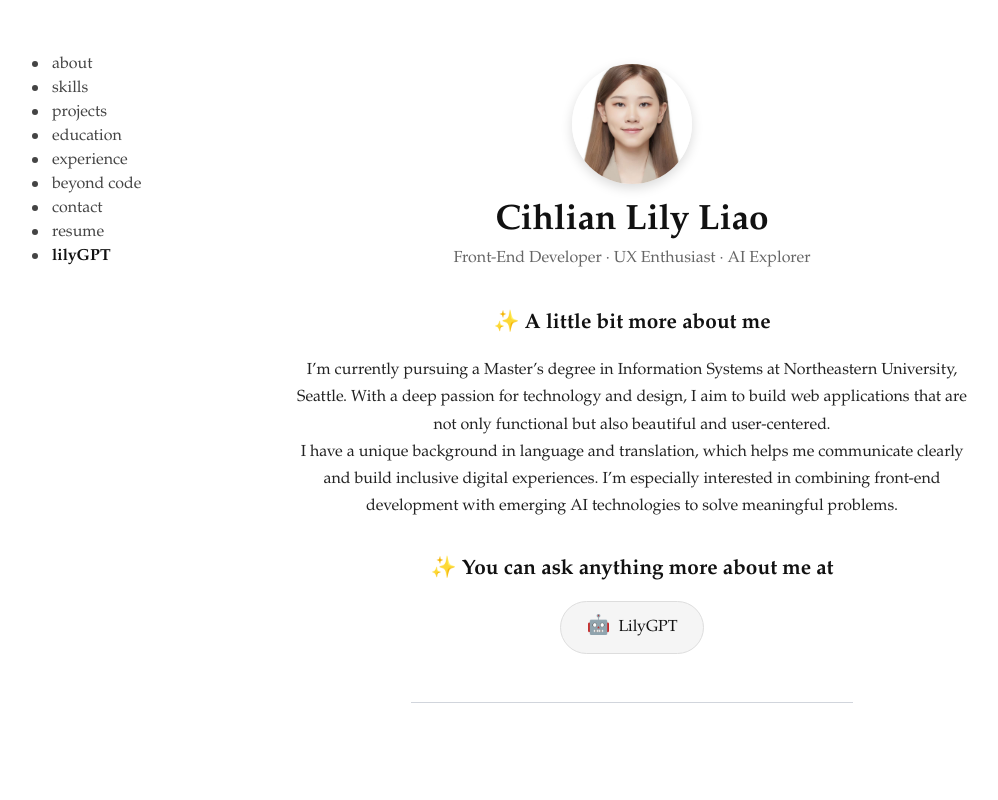
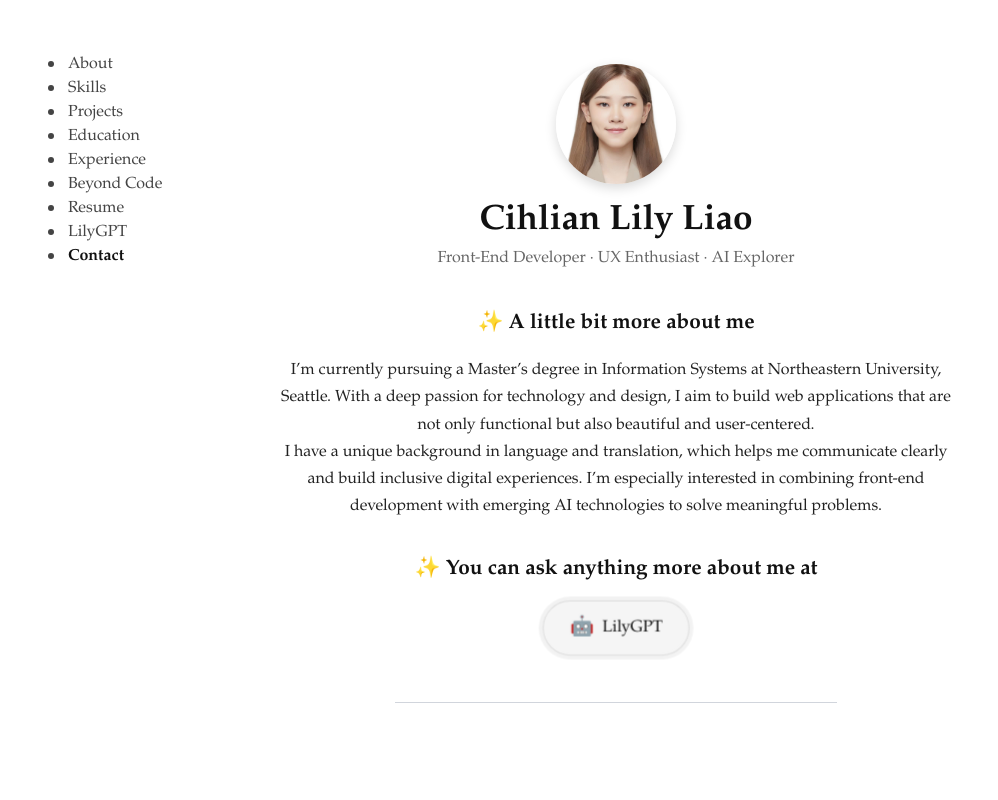
Before and after one commit to cih-lian-liao/portfolio-site, a React (Vite) app: page /#contact in a window 1280 px wide. Before the commit this address led to /#lily-gpt. Shown: the top 800 px of the page, without its empty margins (24-1022 px from the left). Built offline with nearby package versions, Linux system fonts and the light colour scheme.

Commit message:
adjust layout

```diff
--- a/src/App.css
+++ b/src/App.css
@@ -8,11 +8,12 @@ html {
   width: 100vw;
   display: flex;
   font-size: 1em;
+  justify-content: center;
 }
 
 .main-content {
   width: 80vw;
-  margin-left: 20%;
+  max-width: 800px; /* 與 sections 保持一致的最大寬度 */
   padding-bottom: 40vh; /* ✅ 底部緩衝，確保最後一節能進入觀察帶 */
 }
 
@@ -21,8 +22,7 @@ section {
   min-height: 60vh;
   padding: 0;
   box-sizing: border-box;
-  max-width: 800px;
-
+  width: 100%; /* 使用 main-content 的完整寬度 */
 }
 
 
--- a/src/App.jsx
+++ b/src/App.jsx
@@ -19,9 +19,9 @@ const SECTIONS = [
   "education",
   "experience",
   "beyond-code",
-  "contact",
   "resume",
   "lily-gpt",
+  "contact",
 ];
 
 function App() {
@@ -70,7 +70,7 @@ function App() {
         window.innerHeight + window.scrollY >=
         document.documentElement.scrollHeight - 1;
       if (nearBottom) {
-        const last = SECTIONS[SECTIONS.length - 1]; // 'lily-gpt'
+        const last = SECTIONS[SECTIONS.length - 1]; // 'contact'
         setActiveSection(last);
         window.history.replaceState(null, "", `#${last}`);
       }
@@ -102,14 +102,14 @@ function App() {
         <section id="beyond-code">
           <BeyondCode />
         </section>
-        <section id="contact">
-          <Contact />
-        </section>
         <section id="resume">
           <Resume />
         </section>
         <section id="lily-gpt">
           <LilyGPT />
+        </section>
+        <section id="contact">
+          <Contact />
         </section>
       </main>
     </div>
--- a/src/components/About/About.css
+++ b/src/components/About/About.css
@@ -157,6 +157,7 @@
   font-weight: 500;
   text-decoration: none;
   transition: all 0.3s ease;
+  animation: breathe 2s ease-in-out infinite;
 }
 
 .ask-btn:hover {
@@ -176,3 +177,15 @@
   color: #777;
 
 }
+
+/* 呼吸動畫 */
+@keyframes breathe {
+  0%, 100% {
+    transform: scale(1);
+    box-shadow: 0 0 0 0 rgba(0, 0, 0, 0.1);
+  }
+  50% {
+    transform: scale(1.02);
+    box-shadow: 0 0 0 4px rgba(0, 0, 0, 0.05);
+  }
+}
--- a/src/components/Contact/Contact.jsx
+++ b/src/components/Contact/Contact.jsx
@@ -3,89 +3,45 @@ import { FaEnvelope, FaLinkedin, FaGithub } from "react-icons/fa";
 
 export default function Contact() {
   return (
-    <section id="contact" className="bg-white text-gray-900 py-16 px-6">
-      <div className="max-w-3xl mx-auto text-center">
+    <section
+      id="contact"
+      className="bg-gray-50 text-gray-900 min-h-screen flex items-center justify-center px-6"
+    >
+      <div className="max-w-4xl mx-auto text-center">
         {/* Title */}
-        <h2 className="text-3xl font-bold mb-4">📩 Get in Touch</h2>
-        <p className="text-gray-600 mb-8">
+        <h2 className="text-5xl font-bold mb-6 tracking-tight">📩 Get in Touch</h2>
+        <p className="text-xl text-gray-600 mb-16">
           Seattle · Open for Summer 2026 internships
         </p>
 
         {/* Social Links */}
-        <div className="flex justify-center gap-8 mb-12">
+        <div className="flex justify-center gap-16 flex-wrap">
           <a
             href="mailto:athena83922@gmail.com"
-            className="flex items-center gap-2 text-gray-700 hover:text-black transition"
+            className="flex items-center gap-3 text-gray-700 hover:text-black transition text-2xl font-medium"
           >
-            <FaEnvelope className="text-xl" />
+            <FaEnvelope className="text-3xl" />
             <span>Email</span>
           </a>
           <a
             href="https://www.linkedin.com/in/cihlianliao"
             target="_blank"
             rel="noopener noreferrer"
-            className="flex items-center gap-2 text-gray-700 hover:text-blue-600 transition"
+            className="flex items-center gap-3 text-gray-700 hover:text-blue-600 transition text-2xl font-medium"
           >
-            <FaLinkedin className="text-xl" />
+            <FaLinkedin className="text-3xl" />
             <span>LinkedIn</span>
           </a>
           <a
             href="https://github.com/cih-lian-liao"
             target="_blank"
             rel="noopener noreferrer"
-            className="flex items-center gap-2 text-gray-700 hover:text-gray-900 transition"
+            className="flex items-center gap-3 text-gray-700 hover:text-gray-900 transition text-2xl font-medium"
           >
-            <FaGithub className="text-xl" />
+            <FaGithub className="text-3xl" />
             <span>GitHub</span>
           </a>
         </div>
-
-        {/* Contact Form */}
-        <form
-          action="https://formspree.io/f/mayvlrvg"
-          method="POST"
-          className="bg-gray-50 shadow-md rounded-xl p-8 text-left"
-        >
-          <div className="mb-4">
-            <label className="block text-sm font-medium mb-2">Name</label>
-            <input
-              type="text"
-              name="name"
-              className="w-full border border-gray-300 rounded-lg px-4 py-2 focus:outline-none focus:border-black"
-              placeholder="Your name"
-              required
-            />
-          </div>
-
-          <div className="mb-4">
-            <label className="block text-sm font-medium mb-2">Email</label>
-            <input
-              type="email"
-              name="email"
-              className="w-full border border-gray-300 rounded-lg px-4 py-2 focus:outline-none focus:border-black"
-              placeholder="your@email.com"
-              required
-            />
-          </div>
-
-          <div className="mb-6">
-            <label className="block text-sm font-medium mb-2">Message</label>
-            <textarea
-              name="message"
-              rows="4"
-              className="w-full border border-gray-300 rounded-lg px-4 py-2 focus:outline-none focus:border-black"
-              placeholder="Your message..."
-              required
-            ></textarea>
-          </div>
-
-          <button
-            type="submit"
-            className="w-full bg-black text-white py-3 rounded-lg hover:bg-gray-800 transition"
-          >
-            Send Message
-          </button>
-        </form>
       </div>
     </section>
   );
--- a/src/components/NavLinks/NavLinks.jsx
+++ b/src/components/NavLinks/NavLinks.jsx
@@ -1,15 +1,15 @@
 import "./NavLinks.css";
 
 const sections = [
-  { id: "about", label: "about" },
-  { id: "skills", label: "skills" },
-  { id: "projects", label: "projects" },
-  { id: "education", label: "education" },
-  { id: "experience", label: "experience" },
-  { id: "beyond-code", label: "beyond code" },
-  { id: "contact", label: "contact" },
-  { id: "resume", label: "resume" },
-  { id: "lily-gpt", label: "lilyGPT" },
+  { id: "about", label: "About" },
+  { id: "skills", label: "Skills" },
+  { id: "projects", label: "Projects" },
+  { id: "education", label: "Education" },
+  { id: "experience", label: "Experience" },
+  { id: "beyond-code", label: "Beyond Code" },
+  { id: "resume", label: "Resume" },
+  { id: "lily-gpt", label: "LilyGPT" },
+  { id: "contact", label: "Contact" },
 ];
 
 export default function NavLinks({ active }) {
--- a/src/components/Resume/Resume.jsx
+++ b/src/components/Resume/Resume.jsx
@@ -1,5 +1,5 @@
 import React, { useState } from 'react';
-import { FaDownload, FaEye, FaFilePdf, FaEnvelope, FaLinkedin, FaGithub } from 'react-icons/fa';
+import { FaDownload, FaEye, FaFilePdf } from 'react-icons/fa';
 import resumePDF from '../../assets/Cihlian-Liao-Resume.pdf';
 
 export default function Resume() {
@@ -99,45 +99,6 @@ export default function Resume() {
             </div>
           </div>
         </div>
-
-        {/* Contact Section */}
-        <div className="mt-12 bg-white rounded-xl shadow-lg p-8">
-          <div className="text-center mb-8">
-            <h3 className="text-2xl font-bold text-gray-900 mb-4">📩 Get in Touch</h3>
-            <p className="text-gray-600">
-              Seattle · Open for Summer 2026 internships · Interested in working together?
-            </p>
-          </div>
-
-          {/* Social Links */}
-          <div className="flex justify-center gap-8">
-            <a
-              href="mailto:athena83922@gmail.com"
-              className="flex items-center gap-2 text-gray-700 hover:text-black transition"
-            >
-              <FaEnvelope className="text-xl" />
-              <span>Email</span>
-            </a>
-            <a
-              href="https://www.linkedin.com/in/cihlianliao"
-              target="_blank"
-              rel="noopener noreferrer"
-              className="flex items-center gap-2 text-gray-700 hover:text-blue-600 transition"
-            >
-              <FaLinkedin className="text-xl" />
-              <span>LinkedIn</span>
-            </a>
-            <a
-              href="https://github.com/cih-lian-liao"
-              target="_blank"
-              rel="noopener noreferrer"
-              className="flex items-center gap-2 text-gray-700 hover:text-gray-900 transition"
-            >
-              <FaGithub className="text-xl" />
-              <span>GitHub</span>
-            </a>
-          </div>
-        </div>
       </div>
     </section>
   );
--- a/src/components/Sidebar/Sidebar.css
+++ b/src/components/Sidebar/Sidebar.css
@@ -2,7 +2,7 @@
 .sidebar {
   position: fixed;
   top: 2em;
-  left: 2em;
+  left: calc(50vw - min(40vw, 400px) - 12rem); /* 計算 main-content 左邊界，考慮 max-width 限制 */
   width: 12rem;
   height: 100vh;
   padding: 1.5rem;
```
